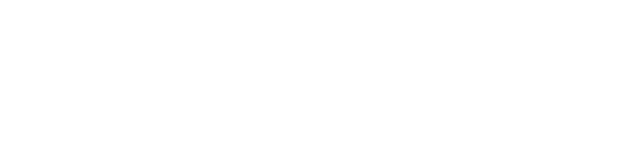
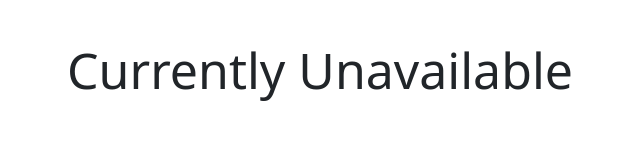
Before and after one commit to Programming-bro/profile, a plain HTML site: page index.html in a window 1280 px wide. Shown: the whole page, without its empty margins (320-960 px from the left). Drawn offline with nearby package versions, Linux system fonts and the light colour scheme; a web font is replaced by a local one.

Commit message:
Under development

```diff
--- a/index.html
+++ b/index.html
@@ -14,6 +14,8 @@
     <title>Hello, world!</title>
   </head>
   <body>
+   <h1 style="text-align: center; font-size: 50px;"> Currently Unavailable </h1>
+
     <!--
     <nav class="navbar navbar-expand-lg navbar-light bg-light sticky-top">
   <div class="container-fluid">
```
